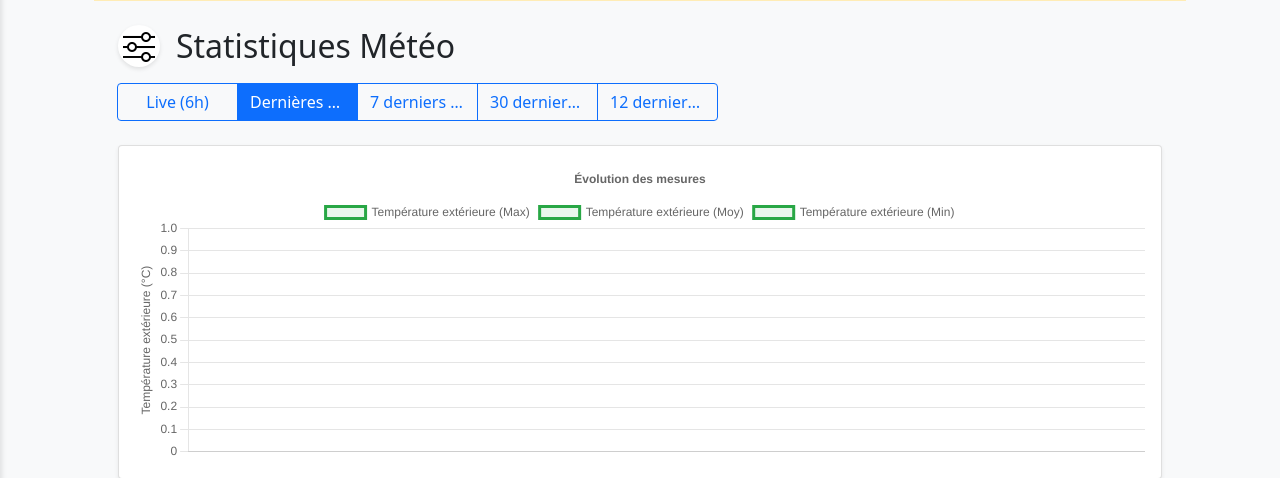
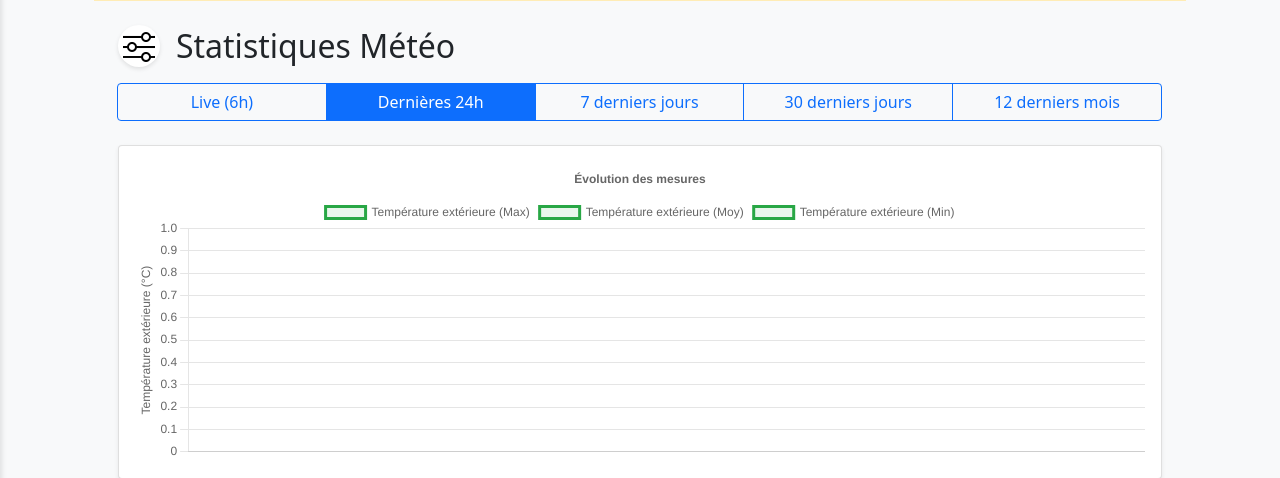
Before and after one commit to janssens/awekas_to_mysql, a PHP site: page /stats.php in a window 1280 px wide. Shown: the part 121-599 px from the top of the page. Run offline with PHP 8.4, Linux system fonts and the light colour scheme; data that the repository does not hold is empty; some libraries are stand-ins or nearby versions.

Commit message:
remove max-width constraint from button group in stats.php for improved responsiveness

```diff
--- a/stats.php
+++ b/stats.php
@@ -172,7 +172,6 @@ $measurementColors = array_combine(
         }
         .stats-header .btn-group {
             width: 100%;
-            max-width: 600px;
         }
         .stats-header .btn-group .btn {
             flex: 1;
```
